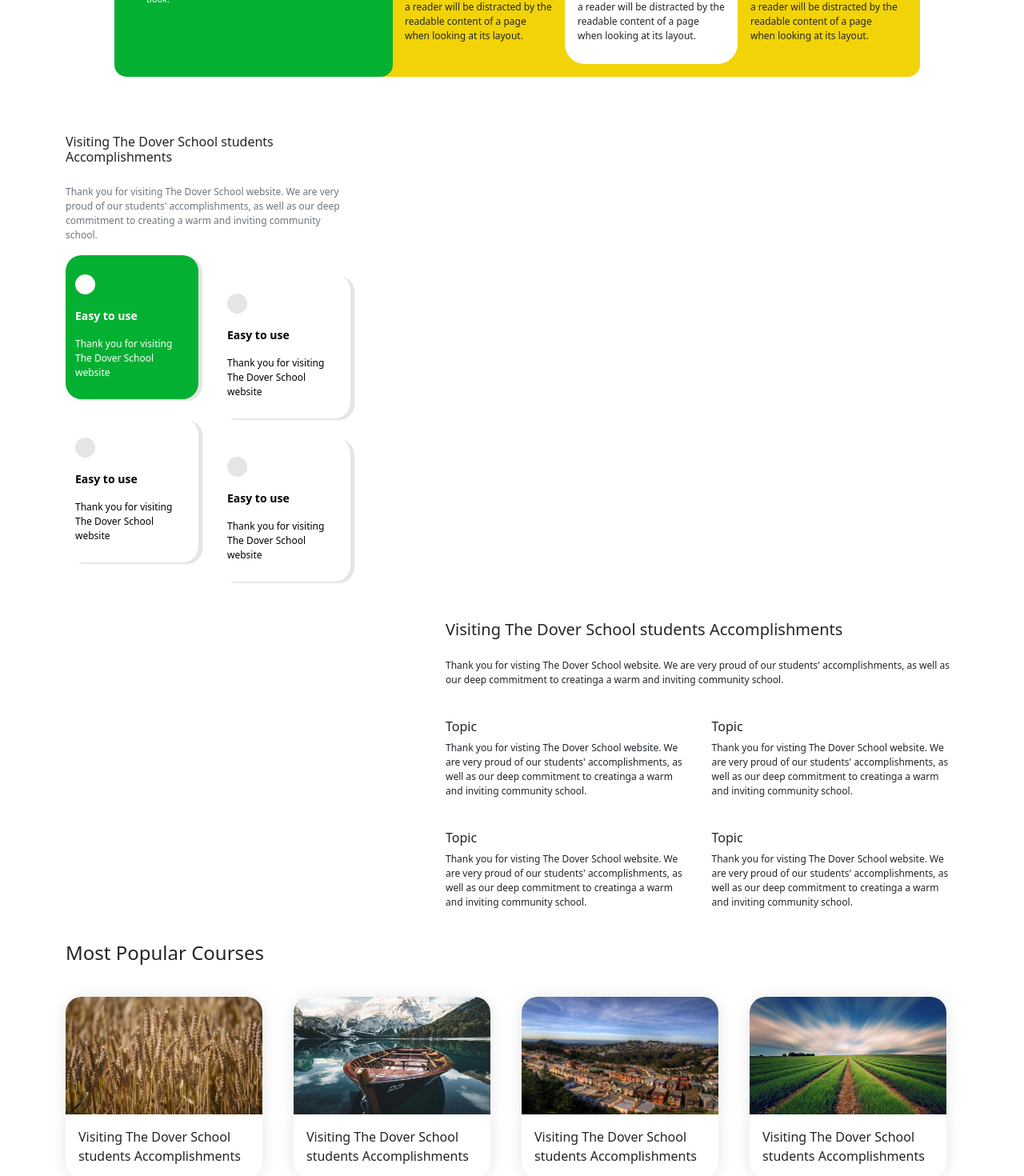
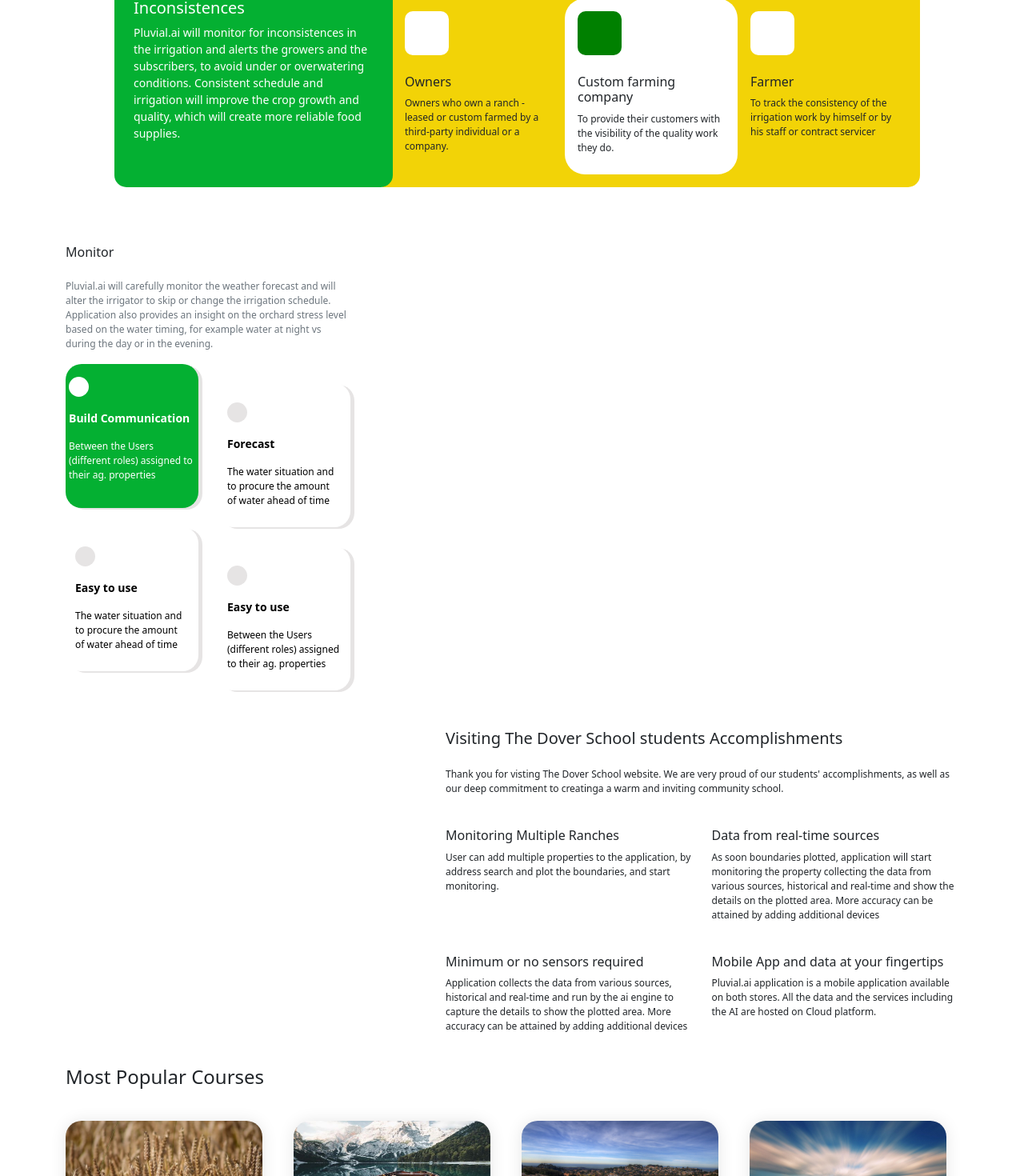
Before and after one commit to sathishpaccore/Pluvial-Project, an Angular app: page / in a window 1280 px wide. Shown: the part 660-2130 px from the top of the page at 80% size. Built offline with nearby package versions, Linux system fonts and the light colour scheme.

Commit message:
content-changes

```diff
--- a/src/app/home/home.component.css
+++ b/src/app/home/home.component.css
@@ -45,7 +45,7 @@
 
 }
 .program-bar p{
-    font-size: 11px;
+    font-size: 14px;
 }
 .yellow-box{
     background-color: #f2d307;
@@ -144,7 +144,7 @@
     /* background-clip: border-box; */
     border: none;
     border-radius: 0.25rem;
-
+    height: 440px !important;
 
 }
 .black-box{
@@ -222,6 +222,10 @@
         border-bottom-right-radius: 15px;
         word-wrap: break-word;
     }
+    .program-bar .pinfo{
+        font-size: 16px;
+    }
+
     .program-bar {
         height: 260px;
         width: 100%;
--- a/src/app/home/home.component.html
+++ b/src/app/home/home.component.html
@@ -7,9 +7,16 @@
   <div class="row">
     <div class="col-md-6 col-12 p-5 mt-4">
       <h4>Monitor fileds with anywhere with your smart phone</h4>
-      <p class="mt-4 text-secondary">Monitor your crops remotely, find problem spots in your fields, add notes, apply
-        variable fertillzer rates, create seeding prescriptions, and monitor crop rotation. All in one features with
-        Pluvial App.</p>
+      <p class="mt-4 text-secondary">
+        Monitor stress levels of the vegetation on your farm using Pluvial.ai
+      </p>
+      <p class="mt-4 text-secondary">
+        Remotely monitor the crops and orchards on your property, spot check the areas of stress levels, real-time, and taking immediate necessary actions to eliminate the impact on the crop yield. Orchard stress during the crop year not only decrease the crop production but may impact the next year(s) crop numbers by quality and quantity.      </p>
+      <p class="mt-4 text-secondary">
+        Pluvial.ai does this monitoring with minimum or no devices on the field, hence no installation cost and no period maintenance.
+
+      </p>
+
       <div>
         <img src="../assets/images/google-play-store.png" height="50" width="100" class="" />
         <span style="margin-left: 20px;"> <img src="../assets/images/google-play-store.png" height="50"
@@ -26,10 +33,13 @@
   <div class="row p-5">
     <div class="col-md-4 col-12 p-0 green-card mt-4">
       <div class="program-bar p-4">
-        <h5 class="">Programs</h5>
-        <p class="mt-2 p-3">orem Ipsum is simply dummy text of the printing and typesetting industry. Lorem Ipsum has
-          been the industry's standard dummy text ever since the 1500s, when an unknown printer took a galley of type
-          and scrambled it to make a type specimen book.</p>
+        <h5 class="">Inconsistences</h5>
+        <p class="mt-2 pinfo">
+          Pluvial.ai will monitor for inconsistences in the irrigation and alerts the growers
+          and the subscribers, to avoid under or overwatering conditions. Consistent schedule and
+          irrigation will improve the crop growth and quality, which will create more reliable food
+          supplies.
+        </p>
       </div>
     </div>
 
@@ -39,25 +49,28 @@
           <div class="col-md-4 col-12 p-3">
             <div class="white-box"></div>
             <div class="mt-4">
-              <h6 class="">Program 1</h6>
-              <p class="" style="word-wrap: break-word !important;">It is a long established fact that a reader will
-                be distracted by the readable content of a page when looking at its layout.</p>
+              <h6 class="">Owners</h6>
+              <p class="" style="word-wrap: break-word !important;">
+                Owners who own a ranch - leased or custom farmed by a third-party individual or a company.
+              </p>
             </div>
           </div>
           <div class="col-md-4 col-12 main-white-box p-3">
             <div class="white-box1"></div>
             <div class="mt-4">
-              <h6 class="">Program 1</h6>
-              <p class="" style="word-wrap: break-word !important;">It is a long established fact that a reader will
-                be distracted by the readable content of a page when looking at its layout.</p>
+              <h6 class="">Custom farming company</h6>
+              <p class="" style="word-wrap: break-word !important;">
+                To provide their customers with the visibility of the quality work they do.
+              </p>
             </div>
           </div>
           <div class="col-md-4  col-12 p-3">
             <div class="white-box"></div>
             <div class="mt-4">
-              <h6 class="">Program 1</h6>
-              <p class="" style="word-wrap: break-word !important;">It is a long established fact that a reader will
-                be distracted by the readable content of a page when looking at its layout.</p>
+              <h6 class="">Farmer </h6>
+              <p class="" style="word-wrap: break-word !important;">
+                To track the consistency of the irrigation work by himself or by his staff or contract servicer
+              </p>
             </div>
           </div>
         </div>
@@ -73,18 +86,48 @@
   <div class="container">
     <div class="row">
       <div class="col-md-4  col-12 mt-4">
-        <h6 class="">Visiting The Dover School students Accomplishments</h6>
-        <p class="mt-4 text-secondary">Thank you for visiting The Dover School website. We are very proud of our
-          students' accomplishments, as well as our deep commitment to creating a warm and inviting community school.
+        <h6 class="">Monitor</h6>
+        <p class="mt-4 text-secondary">
+          Pluvial.ai will carefully monitor the weather forecast and will alter the irrigator to skip
+          or change the irrigation schedule. Application also provides an insight on the orchard stress
+          level based on the water timing, for example water at night vs during the day or in the evening.
         </p>
         <div class="row">
           <div class="col-md-6">
             <div class="Easytouse">
               <div class="row">
+                <div class="col-md-12 p-3">
+                  <p class="smallcircle"></p>
+                  <p class="easy_title"><strong>Build Communication </strong></p>
+                  <p>
+                    Between the Users (different roles) assigned to their ag. properties
+                  </p>
+                </div>
+              </div>
+            </div>
+          </div>
+          <div class="col-md-6 mt-4">
+            <div class="Easytouse_white">
+              <div class="row">
                 <div class="col-md-12 p-4">
-                  <p class="smallcircle"></p>
+                  <p class="smallcircle_yashcolor"></p>
+                  <p class="easy_title"><strong>Forecast</strong></p>
+                  <p>
+                    The water situation and to procure the amount of water ahead of time
+                   </p>
+                </div>
+              </div>
+            </div>
+          </div>
+          <div class="col-md-6">
+            <div class="Easytouse_white">
+              <div class="row">
+                <div class="col-md-12 p-4">
+                  <p class="smallcircle_yashcolor"></p>
                   <p class="easy_title"><strong>Easy to use</strong></p>
-                  <p>Thank you for visiting The Dover School website</p>
+                  <p>
+                    The water situation and to procure the amount of water ahead of time
+                  </p>
                 </div>
               </div>
             </div>
@@ -95,29 +138,9 @@
                 <div class="col-md-12 p-4">
                   <p class="smallcircle_yashcolor"></p>
                   <p class="easy_title"><strong>Easy to use</strong></p>
-                  <p>Thank you for visiting The Dover School website</p>
-                </div>
-              </div>
-            </div>
-          </div>
-          <div class="col-md-6">
-            <div class="Easytouse_white">
-              <div class="row">
-                <div class="col-md-12 p-4">
-                  <p class="smallcircle_yashcolor"></p>
-                  <p class="easy_title"><strong>Easy to use</strong></p>
-                  <p>Thank you for visiting The Dover School website</p>
-                </div>
-              </div>
-            </div>
-          </div>
-          <div class="col-md-6 mt-4">
-            <div class="Easytouse_white">
-              <div class="row">
-                <div class="col-md-12 p-4">
-                  <p class="smallcircle_yashcolor"></p>
-                  <p class="easy_title"><strong>Easy to use</strong></p>
-                  <p>Thank you for visiting The Dover School website</p>
+                  <p>
+                    Between the Users (different roles) assigned to their ag. properties
+                  </p>
                 </div>
               </div>
             </div>
@@ -140,26 +163,37 @@
         accomplishments, as well as our deep commitment to creatinga a warm and inviting community school. </p>
       <div class="row">
         <div class="col-md-6 mt-4">
-          <h6>Topic</h6>
-          <p class="mt-2">Thank you for visting The Dover School website. We are very proud of our students'
-            accomplishments, as well as our deep commitment to creatinga a warm and inviting community school. </p>
+          <h6>
+            Monitoring Multiple Ranches
+          </h6>
+          <p class="mt-2">
+            User can add multiple properties to the application, by address search and plot the
+            boundaries, and start monitoring.
+          </p>
         </div>
         <div class="col-md-6 mt-4">
-          <h6>Topic</h6>
-          <p class="mt-2">Thank you for visting The Dover School website. We are very proud of our students'
-            accomplishments, as well as our deep commitment to creatinga a warm and inviting community school. </p>
+          <h6>Data from real-time sources</h6>
+          <p class="mt-2">
+            As soon boundaries plotted, application will start monitoring the property collecting the data from various sources, historical and real-time and show the details on the plotted area.
+            More accuracy can be attained by adding additional devices
+            </p>
         </div>
       </div>
       <div class="row">
         <div class="col-md-6 mt-4">
-          <h6>Topic</h6>
-          <p class="mt-2">Thank you for visting The Dover School website. We are very proud of our students'
-            accomplishments, as well as our deep commitment to creatinga a warm and inviting community school. </p>
+          <h6>Minimum or no sensors required</h6>
+          <p class="mt-2">
+            Application collects the data from various sources,
+            historical and real-time and run by the ai engine to capture the details to show the plotted area.
+            More accuracy can be attained by adding additional devices
+            </p>
         </div>
         <div class="col-md-6 mt-4">
-          <h6>Topic</h6>
-          <p class="mt-2">Thank you for visting The Dover School website. We are very proud of our students'
-            accomplishments, as well as our deep commitment to creatinga a warm and inviting community school. </p>
+          <h6>Mobile App and data at your fingertips</h6>
+          <p class="mt-2">
+            Pluvial.ai application is a mobile application available on both stores.
+            All the data and the services including the AI are hosted on Cloud platform.
+          </p>
         </div>
       </div>
     </div>
@@ -176,7 +210,10 @@
         <div class="card-info">
           <img class="card-img-top rounded-top" src="../assets/rice-img.jpg" alt="Card image cap" height="147px">
           <div class="card-body">
-            <span class="card-text">Visiting The Dover School students Accomplishments</span>
+            <span class="card-text">Irrigation schedule and historical view
+            </span>
+            <p class="mt-3">Easy to configuration details about the crop and the plants. Easy to draw the irrigation blocks and arrange the sequencing of the irrigation. once setup is done, application will capture the irrigation details and correlate to the ranch stress levels to provide a detail view to the app consumer. Data is stored for historical and analytical purposes
+            </p>
           </div>
         </div>
       </div>
@@ -186,7 +223,9 @@
         <div class="card-info">
           <img class="card-img-top rounded-top" src="../assets/boat.jpg" alt="Card image cap" height="147px">
           <div class="card-body">
-            <span class="card-text">Visiting The Dover School students Accomplishments</span>
+            <span class="card-text">User setup and Roles
+            </span>
+            <p class="mt-3">Application has ability to setup multiple users and defined their roles like Farm Owner, Supervisor, Irrigator, PCA etc.. Accessibility is driven by the roles. </p>
           </div>
         </div>
       </div>
@@ -196,7 +235,12 @@
         <div class="card-info">
           <img class="card-img-top rounded-top" src="../assets/city.jpg" alt="Card image cap" height="147px">
           <div class="card-body">
-            <span class="card-text">Visiting The Dover School students Accomplishments</span>
+            <span class="card-text">
+              Messaging capabilities
+            </span>
+            <p class="mt-3">
+              Application can be used as messaging tool between the Users Administrators, Supervisor, Irrigators and PCA’s. messages begin at one place will make it easy to refer and can be archived for future reference
+            </p>
           </div>
         </div>
       </div>
@@ -206,7 +250,9 @@
         <div class="card-info">
           <img class="card-img-top rounded-top" src="../assets/green-land.jpg" alt="Card image cap" height="147px">
           <div class="card-body">
-            <span class="card-text">Visiting The Dover School students Accomplishments</span>
+            <span class="card-text">Notifications</span>
+            <p class="mt-3">
+              Pluvial.ai alerts can be configured by each User. Admin can setup range and risk levels so the monitoring application can dispatch the alters            </p>
           </div>
         </div>
       </div>
@@ -223,7 +269,7 @@
       <div class="black-box mt-4">
         <div class="black-box-text">
           <h2>Do you want to conduct Ariel Servey?</h2>
-          <button type="button" class="btn btn-warning btn-register mt-3">Register Now </button>
+          <button type="button" class="btn btn-warning btn-register mt-3" (click)="getContact()">Register Now </button>
         </div>
       </div>
     </div>
--- a/src/app/home/home.component.ts
+++ b/src/app/home/home.component.ts
@@ -1,4 +1,5 @@
 import { Component, OnInit } from '@angular/core';
+import { Router } from '@angular/router';
 
 @Component({
   selector: 'app-home',
@@ -7,7 +8,13 @@
 })
 export class HomeComponent implements OnInit {
 
-  constructor() { }
+  constructor(
+    private router: Router
+  ) { }
+
+  getContact(){
+    this.router.navigateByUrl('/contact');
+  }
 
   ngOnInit(): void {
   }
--- a/src/environments/environment.ts
+++ b/src/environments/environment.ts
@@ -5,6 +5,10 @@
 export const environment = {
   production: false
 };
+
+// export const environment = {
+//   production: true
+// };
 
 /*
  * For easier debugging in development mode, you can import the following file
--- a/src/index.html
+++ b/src/index.html
@@ -4,6 +4,7 @@
   <meta charset="utf-8">
   <title>Pluvial</title>
   <base href="/">
+  <!-- <base href="https://sathishpaccore.github.io/Pluvial/"> -->
   <meta name="viewport" content="width=device-width, initial-scale=1">
   <link rel="icon" type="image/x-icon" href="favicon.ico">
   <!-- <link rel="stylesheet" href="https://maxcdn.bootstrapcdn.com/bootstrap/4.0.0/css/bootstrap.min.css" integrity="sha384-Gn5384xqQ1aoWXA+058RXPxPg6fy4IWvTNh0E263XmFcJlSAwiGgFAW/dAiS6JXm" crossorigin="anonymous"> -->
```
